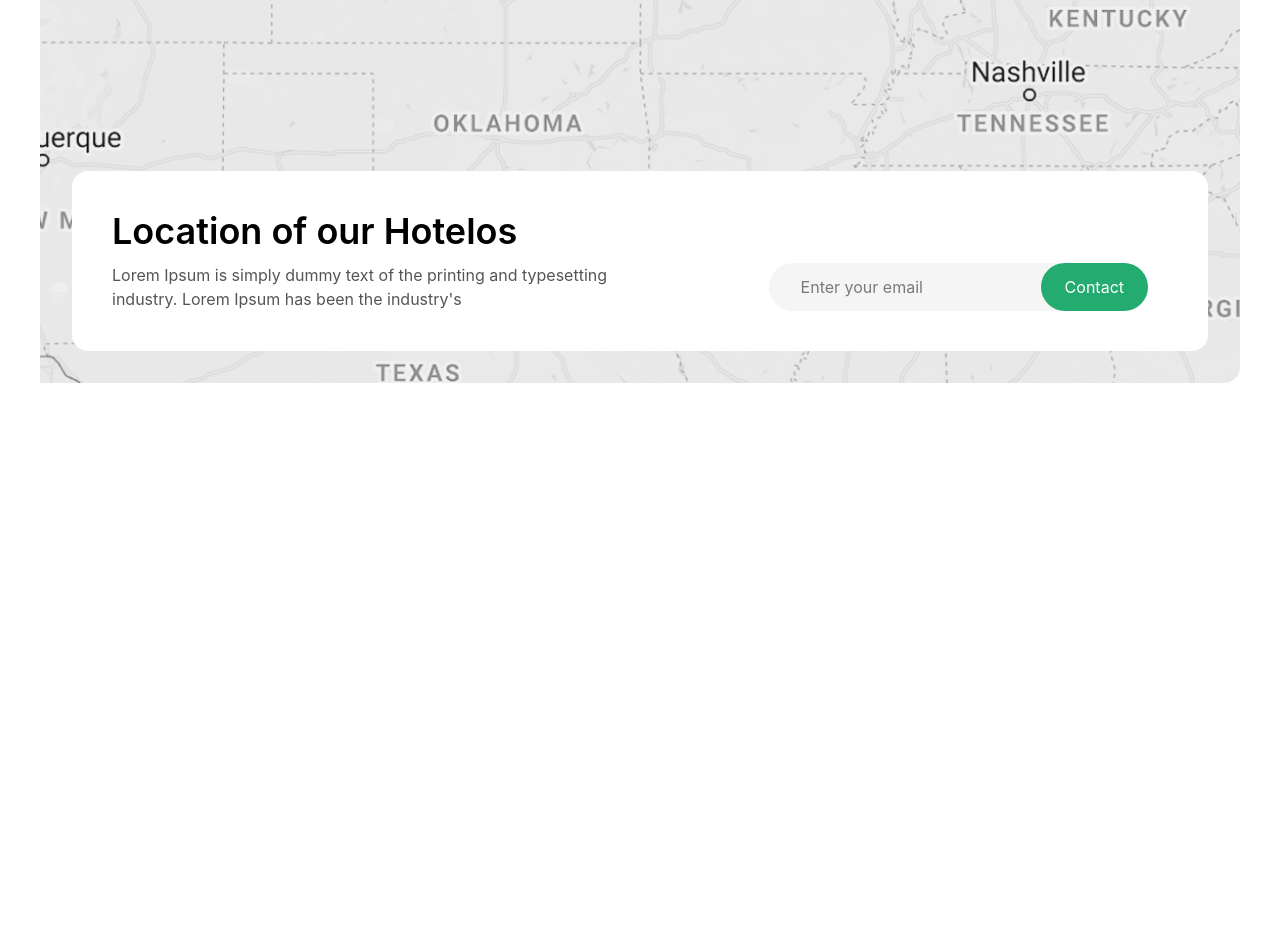
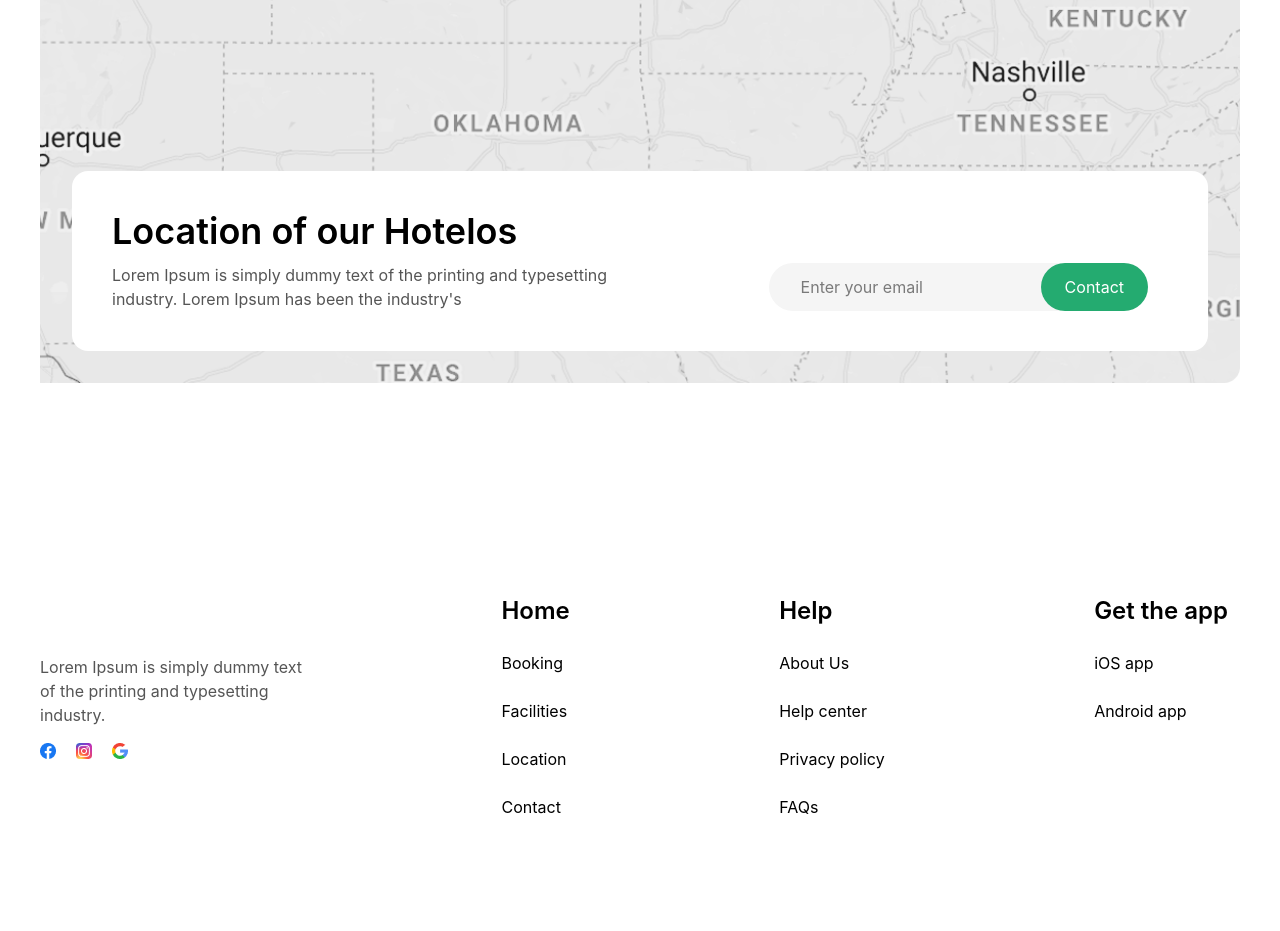
Before and after one commit to Vikingstrong/Class-Work-11, a website: page src/page2.html in a window 1280 px wide. Shown: the part 3331-4262 px from the top of the page. Before the commit the page ends 3814 px from the top, so only its background shows below. Drawn offline with nearby package versions, Linux system fonts and the light colour scheme; files that its build step writes are made by us from their sources; files whose address does not match are found by name.

Commit message:
Add footer on page 2

```diff
--- a/src/page2.html
+++ b/src/page2.html
@@ -141,5 +141,35 @@
         </div>
     </section>
 </main>
+
+<footer class="max-w-300 m-auto flex flex-col gap-3 p-6 lg:px-0 lg:py-25 items-center lg:flex-row lg:justify-between">
+    <div class="flex flex-col gap-4 mb-3 lg:mb-0 items-center lg:items-start lg:w-[22%]">
+        <p class="text-[#555555] text-center lg:text-start">Lorem Ipsum is simply dummy text of the printing and typesetting industry.</p>
+        <div class="flex gap-5">
+            <img class="transition duration-300 hover:scale-130 hover:rotate-45" src="img/footer/icon1.png" alt="">
+            <img class="transition duration-300 hover:scale-130 hover:rotate-45" src="img/footer/icon2.png" alt="">
+            <img class="transition duration-300 hover:scale-130 hover:rotate-45" src="img/footer/icon3.png" alt="">
+        </div>
+    </div>
+    <div class="flex flex-col gap-2 items-start w-[45%] lg:w-auto lg:gap-0">
+        <h3 class="text-2xl font-semibold transition-all duration-300 rounded-2xl p-3 hover:bg-black hover:text-white hover:scale-120">Home</h3>
+        <p class="transition-all duration-300 rounded-2xl p-3 hover:bg-black hover:text-white hover:scale-110">Booking</p>
+        <p class="transition-all duration-300 rounded-2xl p-3 hover:bg-black hover:text-white hover:scale-110">Facilities</p>
+        <p class="transition-all duration-300 rounded-2xl p-3 hover:bg-black hover:text-white hover:scale-110">Location</p>
+        <p class="transition-all duration-300 rounded-2xl p-3 hover:bg-black hover:text-white hover:scale-110">Contact</p>
+    </div>
+    <div class="flex flex-col gap-2 items-start w-[45%] lg:w-auto lg:gap-0">
+        <h3 class="text-2xl font-semibold transition-all duration-300 rounded-2xl p-3 hover:bg-black hover:text-white hover:scale-120">Help</h3>
+        <p class="transition-all duration-300 rounded-2xl p-3 hover:bg-black hover:text-white hover:scale-110">About Us</p>
+        <p class="transition-all duration-300 rounded-2xl p-3 hover:bg-black hover:text-white hover:scale-110">Help center</p>
+        <p class="transition-all duration-300 rounded-2xl p-3 hover:bg-black hover:text-white hover:scale-110">Privacy policy</p>
+        <p class="transition-all duration-300 rounded-2xl p-3 hover:bg-black hover:text-white hover:scale-110">FAQs</p>
+    </div>
+    <div class="flex flex-col gap-2 items-start w-[45%] lg:w-auto lg:gap-0 lg:self-start">
+        <h3 class="text-2xl font-semibold transition-all duration-300 rounded-2xl p-3 hover:bg-black hover:text-white hover:scale-120">Get the app</h3>
+        <p class="transition-all duration-300 rounded-2xl p-3 hover:bg-black hover:text-white hover:scale-110">iOS app</p>
+        <p class="transition-all duration-300 rounded-2xl p-3 hover:bg-black hover:text-white hover:scale-110">Android app</p>
+    </div>
+</footer>
 </body>
 </html>
```
